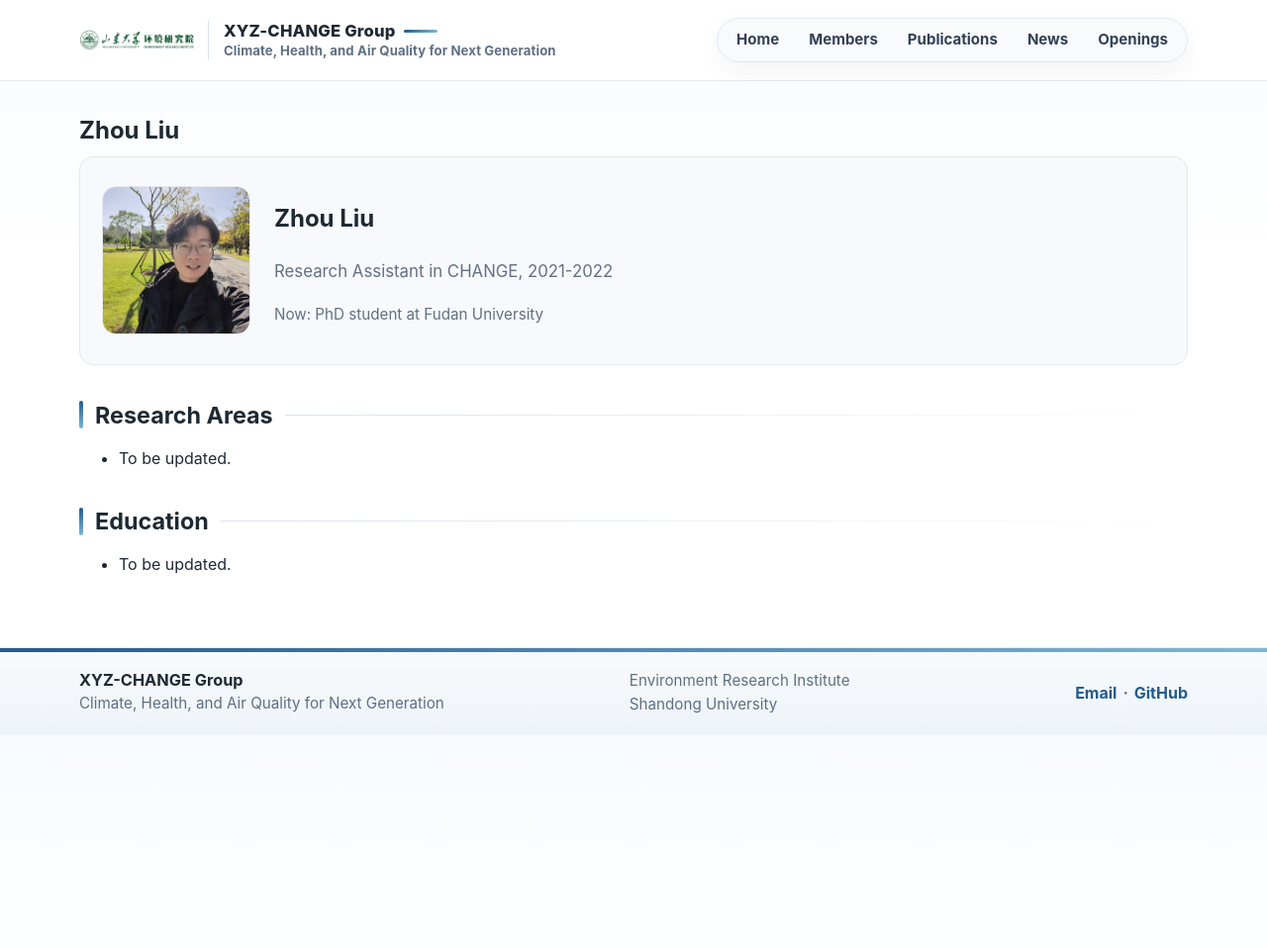
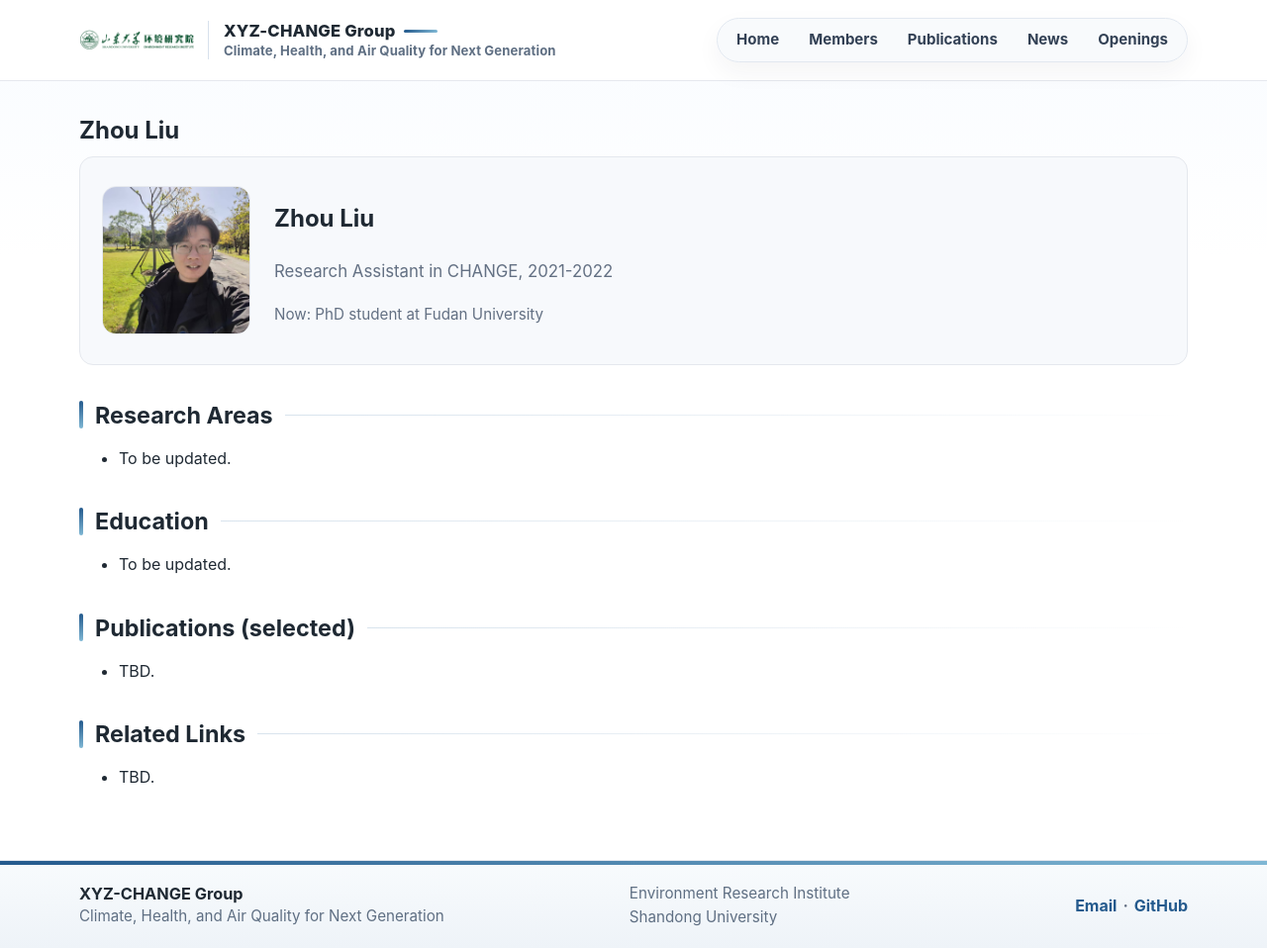
Before and after one commit to MuJSh/xyz_CHANGE, a Jekyll site: the page built from _pages/zhou-liu.md, in a window 1280 px wide and 958 px high. Shown: the whole window at 99% size. Built offline with Jekyll 4.4.1, drawn with Linux system fonts in a browser that asks for light colours.

Commit message:
Add publication and links sections to Zhou Liu

```diff
--- a/_pages/zhou-liu.md
+++ b/_pages/zhou-liu.md
@@ -20,3 +20,11 @@ permalink: /members/zhou-liu/
 ## Education
 
 - To be updated.
+
+## Publications (selected)
+
+- TBD.
+
+## Related Links
+
+- TBD.
```
